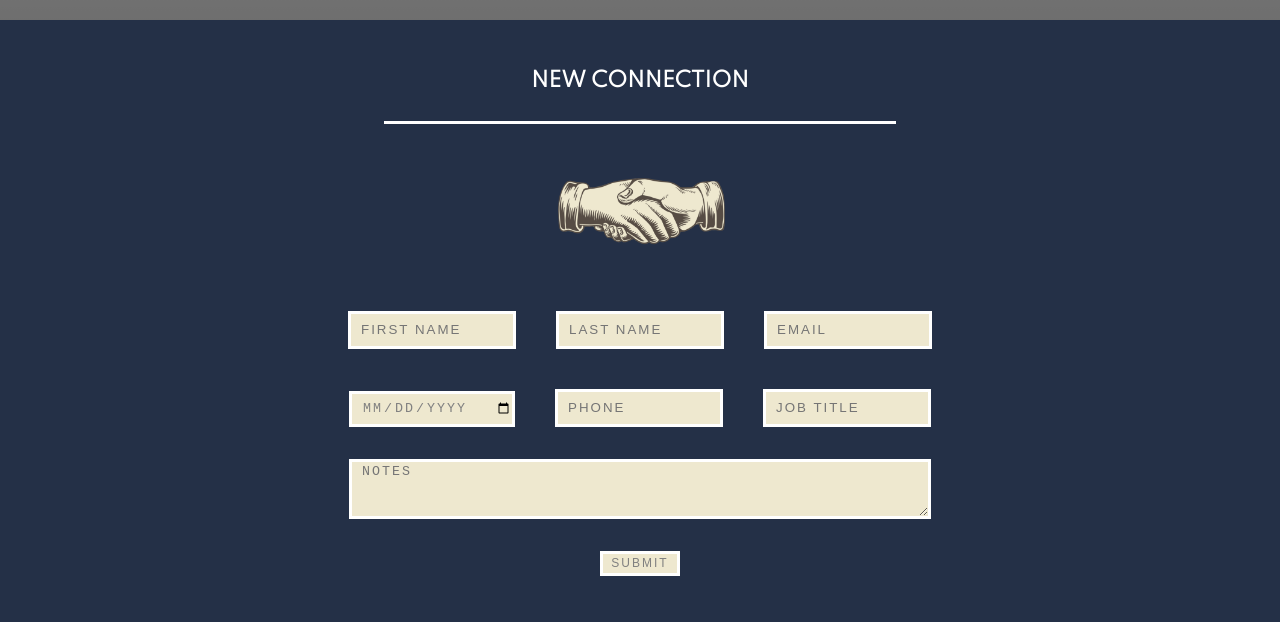
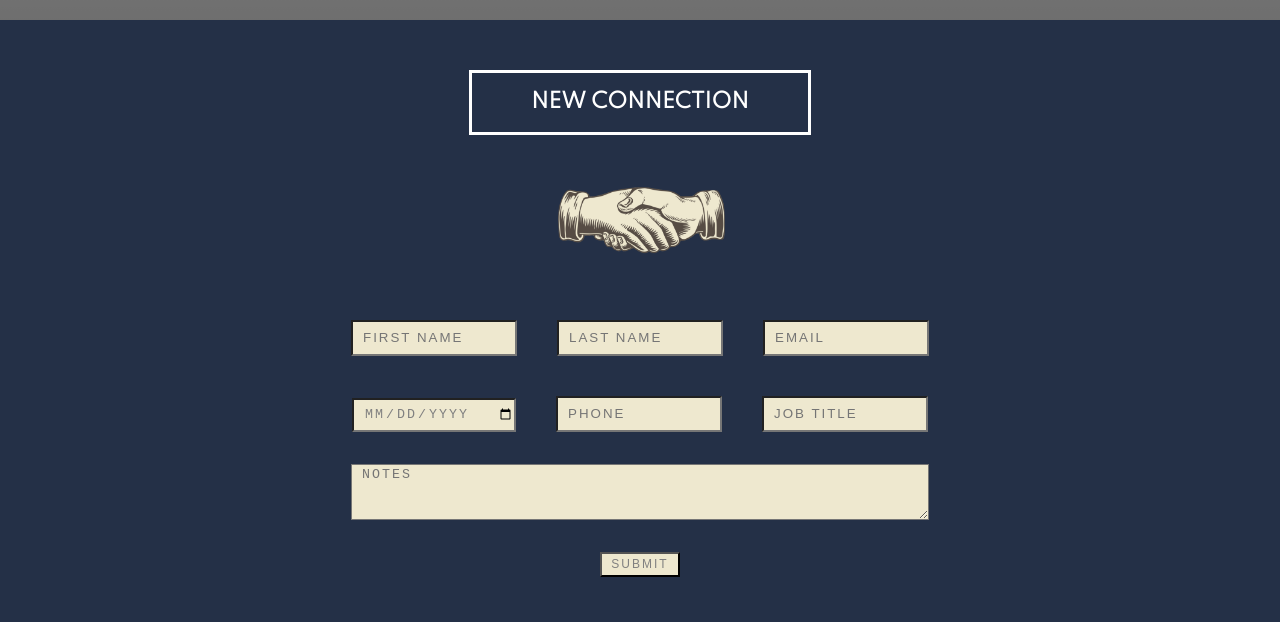
Before and after one commit to taylorcecil/mountainmamacodes, a React (Create React App) app in the folder Exercises/Module-3/name-badge-react/: page / in a window 1280 px wide. Shown: the part 330-952 px from the top of the page. Built offline with nearby package versions, Linux system fonts and the light colour scheme; grey boxes are pictures that could not be loaded.

Commit message:
update on name-badge

```diff
--- a/Exercises/Module-3/name-badge-react/src/Form.js
+++ b/Exercises/Module-3/name-badge-react/src/Form.js
@@ -62,7 +62,6 @@ class Form extends Component {
           <form className="infoForm" onSubmit={this.submitBadge}>
             <h3 className="newConnection">New Connection</h3>
             <br />
-            <hr />
             <br />
             <img src={hands} className="hands"></img>
             <br />
--- a/Exercises/Module-3/name-badge-react/src/styles.css
+++ b/Exercises/Module-3/name-badge-react/src/styles.css
@@ -13,7 +13,6 @@ input {
   letter-spacing: 2px;
   padding-left: 10px;
   width: 150px;
-  border: 3px solid white;
   display: block;
   margin: 20px;
   display: inline-block;
@@ -25,7 +24,6 @@ textarea {
   text-align: left;
   padding-left: 10px;
   width: 564px;
-  border: 3px solid white;
   text-transform: uppercase;
   letter-spacing: 2px;
   display: block;
@@ -37,7 +35,6 @@ textarea {
 button {
   background-color: #eee8cf;
   color: gray;
-  border: 3px solid white;
   font-size: 12px;
   height: 25px;
   width: 80px;
@@ -93,12 +90,16 @@ p {
 }
 
 h3 {
+  margin: auto;
   color: white;
   font-family: "Spartan", sans-serif;
   text-transform: uppercase;
   font-size: 15px;
-  margin-top: 0;
+  margin-top: 10px;
   text-align: center;
+  border: 3px solid white;
+  width: 300px;
+  padding: 18px;
 }
 
 hr {
@@ -129,6 +130,8 @@ hr {
   font-size: 20px;
   margin: 50px;
   margin-bottom: 0px;
+  margin: auto;
+  margin-top: 50px;
 }
 
 .hands {
```
